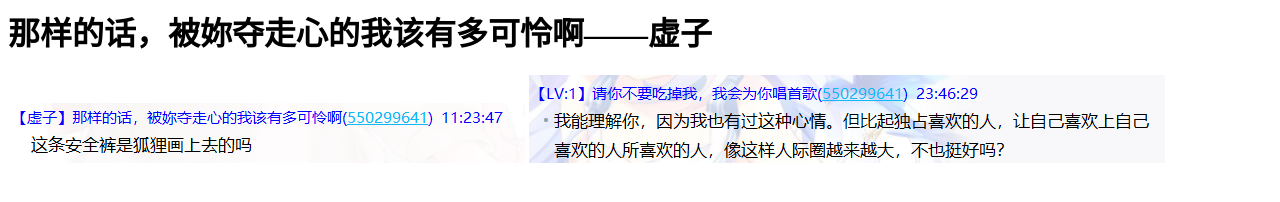
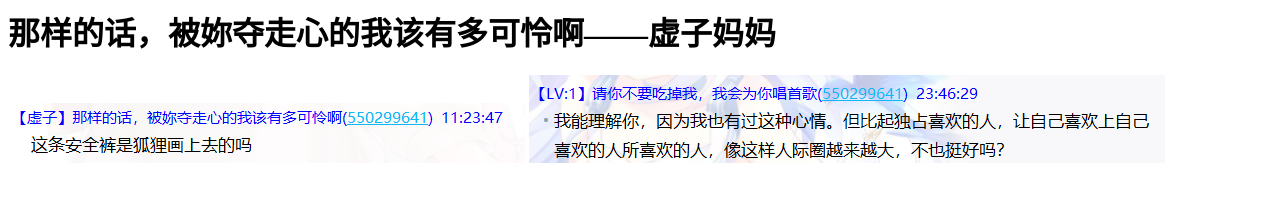
Before and after one commit to wgkcavalier/wgkcavalier.github.io, a plain HTML site: page index.html in a window 1280 px wide. Drawn offline with Linux system fonts and the light colour scheme.

Commit message:
Update index.html

```diff
--- a/index.html
+++ b/index.html
@@ -1,3 +1,3 @@
-<h1>那样的话，被妳夺走心的我该有多可怜啊——虚子</h1>
+<h1>那样的话，被妳夺走心的我该有多可怜啊——虚子妈妈</h1>
 <img src="/虚子妈妈格言1.png"/>
 <img src="/虚子妈妈格言2.png"/>
```
